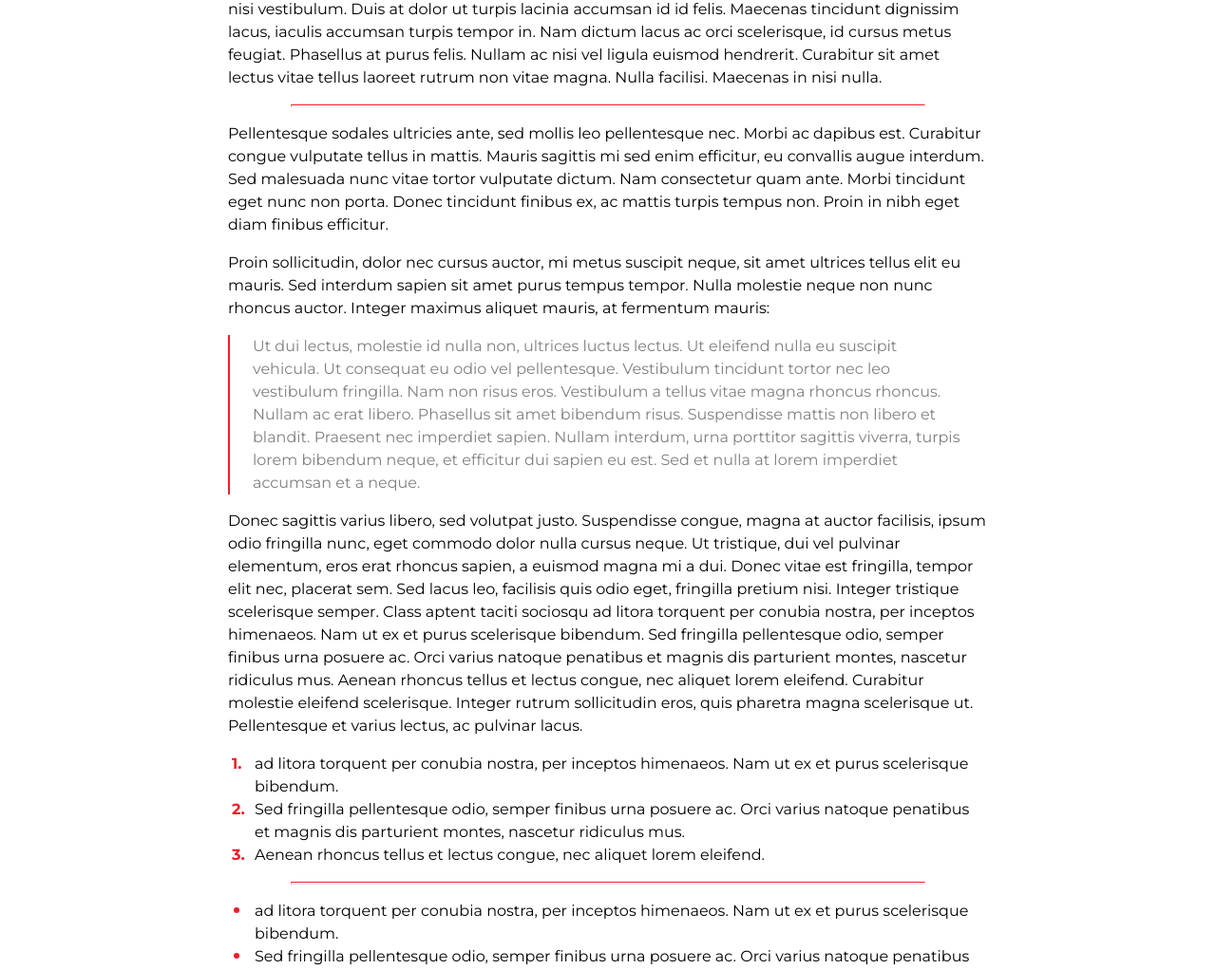
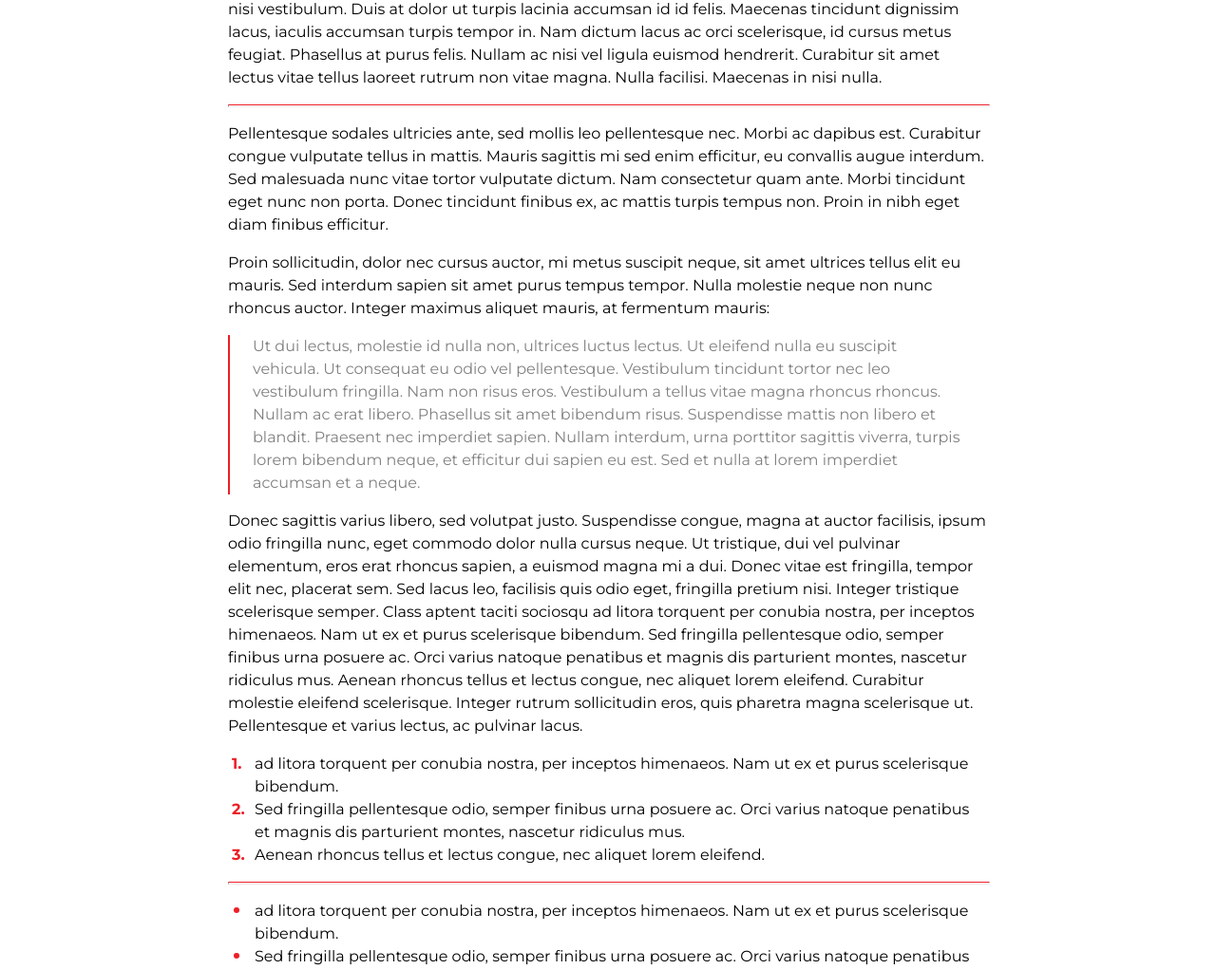
Before and after one commit to kbdonnally/dsahomepage, a Jekyll site: the page built from collections/_posts/2021-09-19-lorem-ipsum-sic-amet.md, in a window 1280 px wide and 1400 px high, scrolled down 395 px. Shown: the part 150-1171 px from the top of the window at 95% size. Built offline with Jekyll 4.4.1, drawn with Linux system fonts in a browser that asks for light colours.

Commit message:
Tweak hr elem styling

```diff
--- a/assets/css/_scss/_layouts/_single.scss
+++ b/assets/css/_scss/_layouts/_single.scss
@@ -1,11 +1,21 @@
-.single-wrapper {
+.single-wrapper,
+.single-resource-wrapper {
 	max-width: 800px;
 	margin: 0 auto;
-	margin-top: 72px;
 	padding: 0 8.33%;
+	padding-top: 72px;
 	@media screen and (max-width: 600px) {
 		padding: 0 4.167%;
+		padding-top: 72px;
 	}
+}
+
+.single-resource-wrapper {
+	padding-top: 120px;
+}
+
+.single-resource__back-button {
+	margin: 1.5rem 0;
 }
 
 .single__back-button {
@@ -180,7 +190,7 @@
 	}
 
 	hr {
-		width: 83.33%;
+		width: 100%;
 		height: 1px;
 		border-top: 1px solid $dsared;
 	}
```
